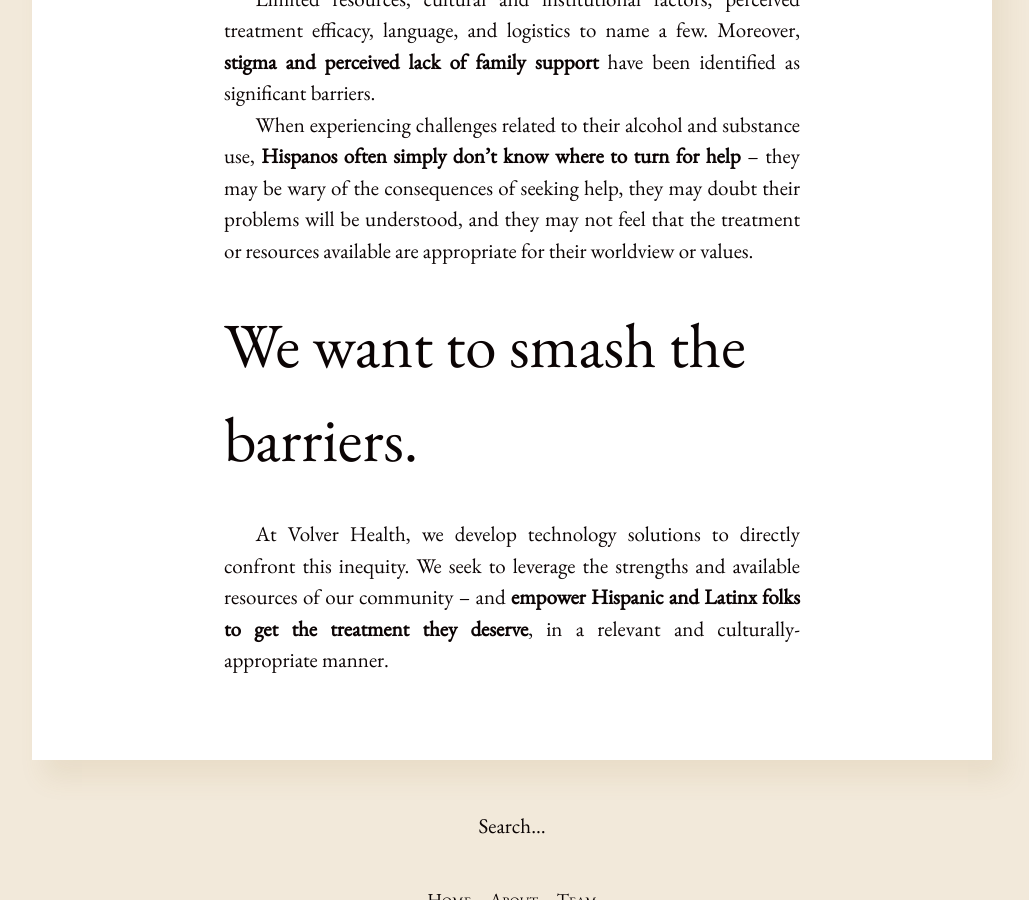
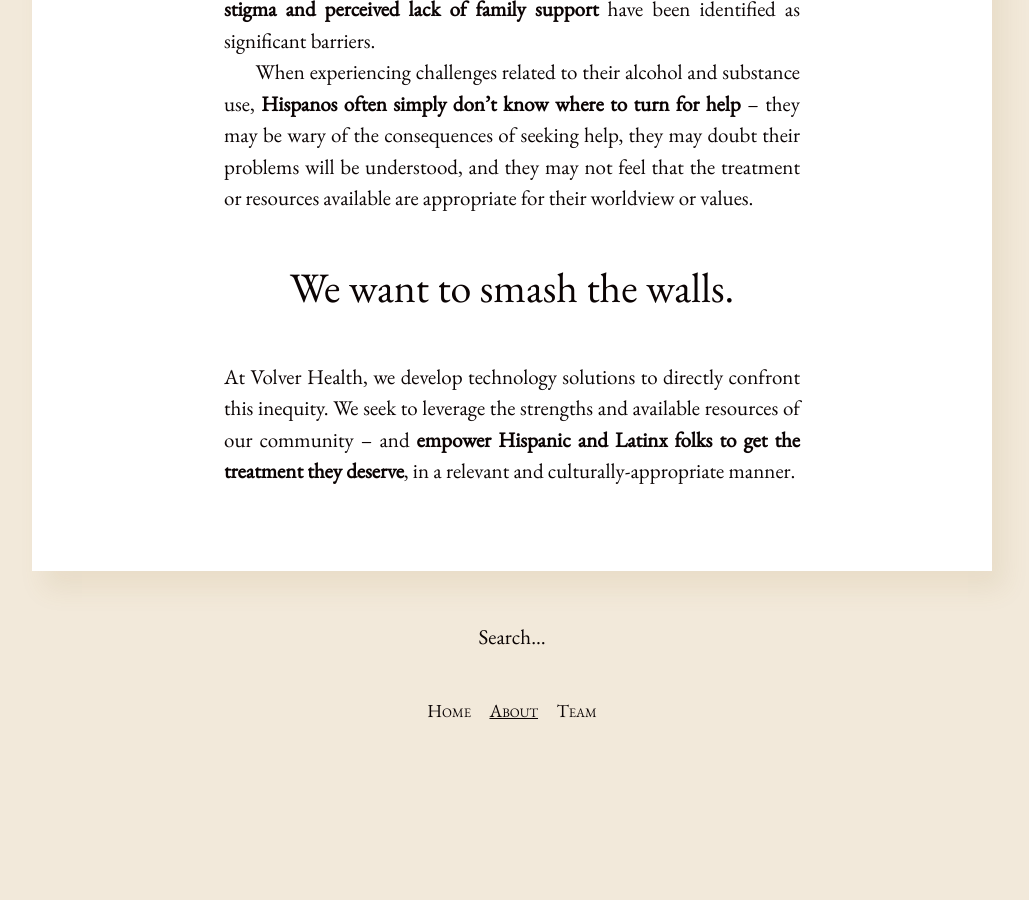
Before and after one commit to aindaco1/volver-health, a Jekyll site: the page built from about.md, in a window 1280 px wide and 900 px high, scrolled down 1022 px. Shown: the whole window, without its empty margins (128-1157 px from the left). Built offline with Jekyll 4.4.1, drawn with Linux system fonts in a browser that asks for light colours; after the commit the page ends 1752 px from its top, so only the background shows below that.

Commit message:
about headers

```diff
--- a/about.md
+++ b/about.md
@@ -3,18 +3,18 @@
 title: About
 ---
 
-# At Volver Health, we're on a mission.
+## At Volver Health, we're on a mission.
 
 For Hispanics and Latinx folks in the United States, the **significant barriers to accessing, and low engagement with, substance abuse treatment and recovery resources** is shameful.
 
 This unmet need constitutes a damaging and hidden burden on the health and well-being of an estimated **30 million people**.
 
-# The barriers are many.
+## The barriers are many.
 
 Limited resources, cultural and institutional factors, perceived treatment efficacy, language, and logistics to name a few. Moreover, **stigma and perceived lack of family support** have been identified as significant barriers.
 
 When experiencing challenges related to their alcohol and substance use, **Hispanos often simply don’t know where to turn for help** -- they may be wary of the consequences of seeking help, they may doubt their problems will be understood, and they may not feel that the treatment or resources available are appropriate for their worldview or values.
 
-# We want to smash the barriers.
+## We want to smash the walls.
 
 At Volver Health, we develop technology solutions to directly confront this inequity. We seek to leverage the strengths and available resources of our community -- and **empower Hispanic and Latinx folks to get the treatment they deserve**, in a relevant and culturally-appropriate manner.
```
